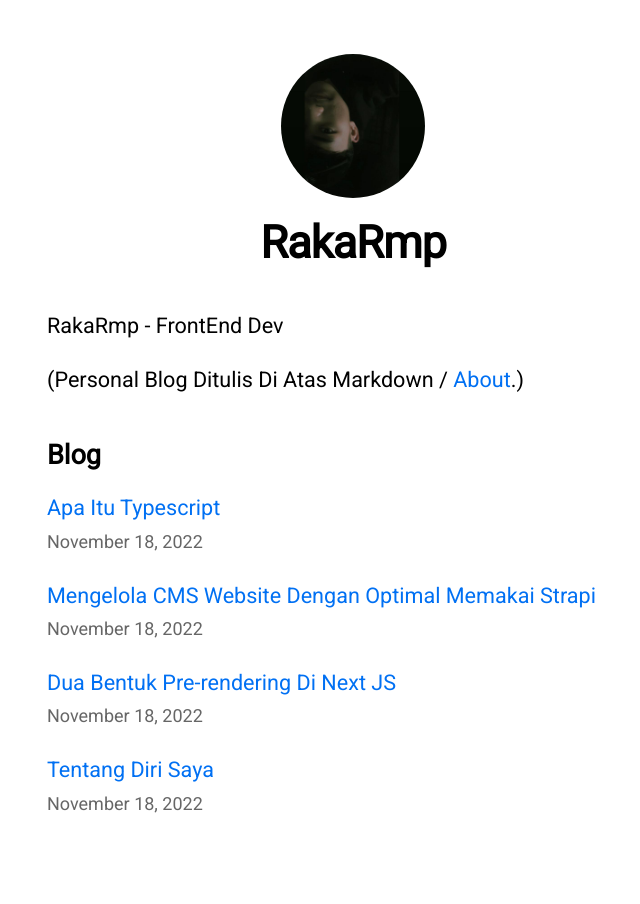
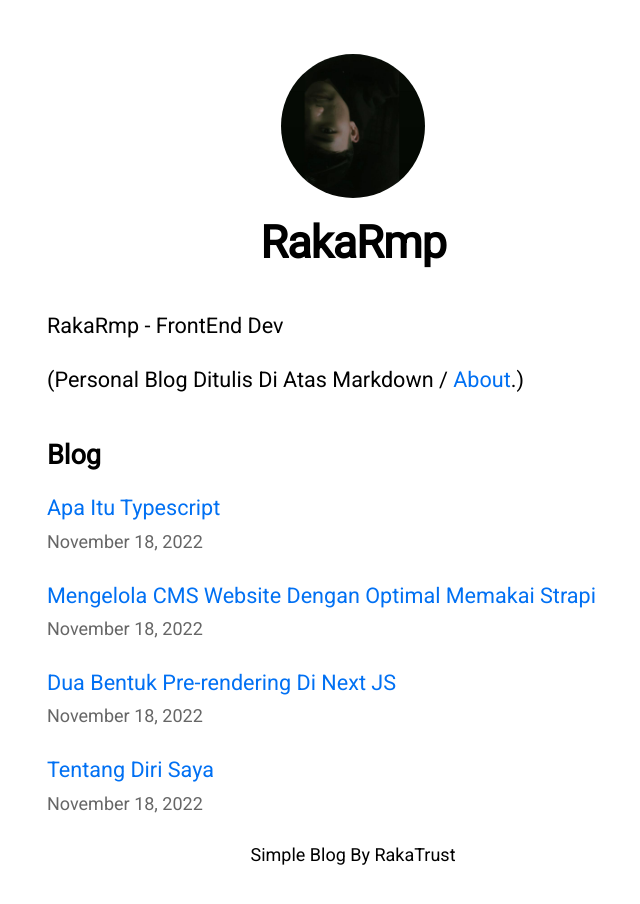
Before and after one commit to rakarmp/PersonalBlog, a Next.js app: page / in a window 1280 px wide. Shown: the top 904 px of the page, without its empty margins (287-927 px from the left). Built offline with nearby package versions, Linux system fonts and the light colour scheme.

Commit message:
import components footer

```diff
--- a/components/layout.tsx
+++ b/components/layout.tsx
@@ -3,6 +3,7 @@ import Image from 'next/image'
 import styles from './layout.module.css'
 import utilStyles from '../styles/utils.module.css'
 import Link from 'next/link'
+import Footer from './footer'
 
 const name = 'RakaRmp'
 export const siteTitle = 'Personal Blog'
@@ -72,6 +73,7 @@ export default function Layout({
           <Link href="/">← Kembali</Link>
         </div>
       )}
+      <Footer />
     </div>
   )
 }
```
